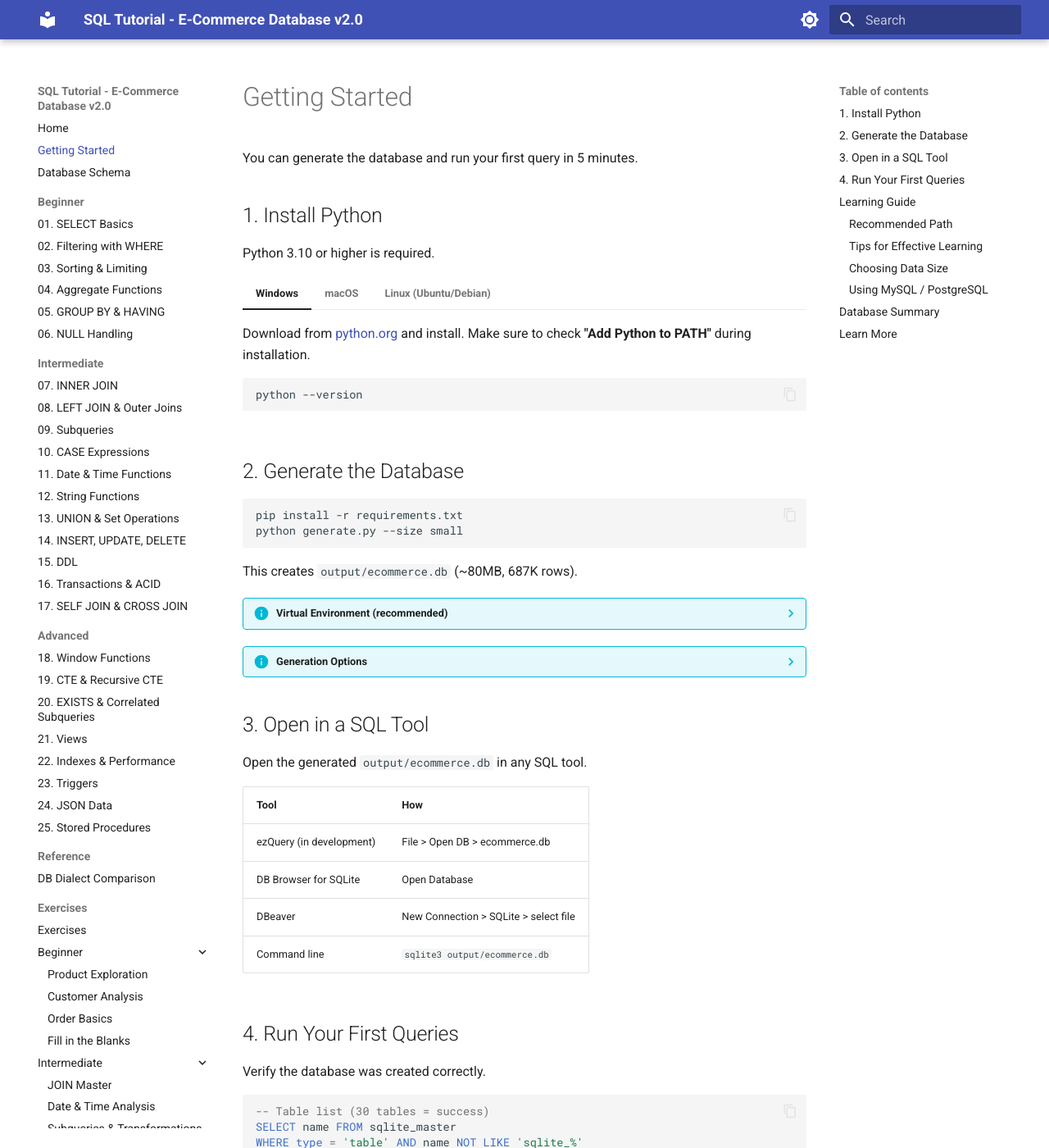
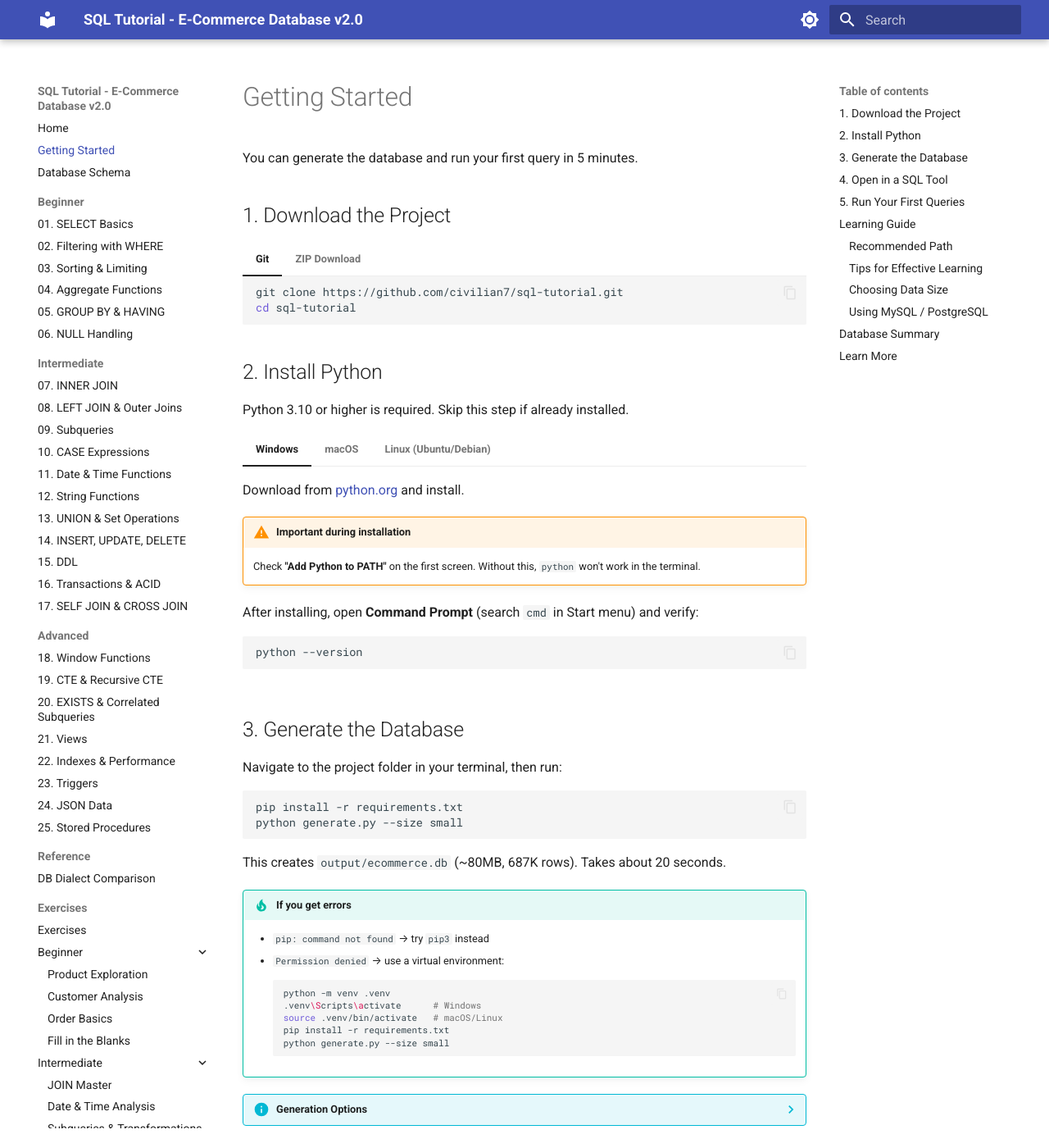
Before and after one commit to civilian7/sql-tutorial, an MkDocs documentation site: the page built from docs/en/getting-started.md, in a window 1280 px wide and 1400 px high. Shown: the whole window at 82% size. Built offline with MkDocs 1.6.1 and Material for MkDocs 9.7.7, drawn with Linux system fonts in a browser that asks for light colours; some of the changed text lies outside the part shown.

Commit message:
Improve getting-started for beginners (ko/en)
- Add step 1: project download (git clone / ZIP)
- Add terminal opening instructions per OS
- Add Python PATH warning with screenshot-like callout
- Add pip error troubleshooting (pip3, Permission denied, venv)
- Add SQL tool install links, recommend DB Browser for SQLite
- Add expected result preview for first query
- Fix lesson numbers: advanced 17-22 → 18-25
- Restructure from 4 steps to 5 steps (download → python → generate → tool → query)

Co-Authored-By: Claude Opus 4.6 (1M context) <noreply@anthropic.com>

````diff
--- a/docs/en/getting-started.md
+++ b/docs/en/getting-started.md
@@ -2,42 +2,63 @@
 
 You can generate the database and run your first query in 5 minutes.
 
-## 1. Install Python
+## 1. Download the Project
 
-Python 3.10 or higher is required.
+=== "Git"
+    ```bash
+    git clone https://github.com/civilian7/sql-tutorial.git
+    cd sql-tutorial
+    ```
+
+=== "ZIP Download"
+    [Download ZIP from GitHub](https://github.com/civilian7/sql-tutorial/archive/refs/heads/main.zip), extract it, and open the folder.
+
+## 2. Install Python
+
+Python 3.10 or higher is required. Skip this step if already installed.
 
 === "Windows"
     Download from [python.org](https://www.python.org/downloads/) and install.
-    Make sure to check **"Add Python to PATH"** during installation.
 
+    !!! warning "Important during installation"
+        Check **"Add Python to PATH"** on the first screen. Without this, `python` won't work in the terminal.
+
+    After installing, open **Command Prompt** (search `cmd` in Start menu) and verify:
     ```
     python --version
     ```
 
 === "macOS"
+    Open **Terminal** (search `Terminal` in Spotlight):
     ```bash
     brew install python@3.12
+    python3 --version
     ```
 
 === "Linux (Ubuntu/Debian)"
     ```bash
     sudo apt update && sudo apt install python3 python3-pip python3-venv
+    python3 --version
     ```
 
-## 2. Generate the Database
+## 3. Generate the Database
+
+Navigate to the project folder in your terminal, then run:
 
 ```bash
 pip install -r requirements.txt
 python generate.py --size small
 ```
 
-This creates `output/ecommerce.db` (~80MB, 687K rows).
+This creates `output/ecommerce.db` (~80MB, 687K rows). Takes about 20 seconds.
 
-??? info "Virtual Environment (recommended)"
+!!! tip "If you get errors"
+    - `pip: command not found` → try `pip3` instead
+    - `Permission denied` → use a virtual environment:
     ```bash
     python -m venv .venv
+    .venv\Scripts\activate      # Windows
     source .venv/bin/activate   # macOS/Linux
-    .venv\Scripts\activate      # Windows
     pip install -r requirements.txt
     python generate.py --size small
     ```
@@ -51,30 +72,39 @@ This creates `output/ecommerce.db` (~80MB, 687K rows).
     ```
     See the [Generator Reference](generator-guide.md) for all options.
 
-## 3. Open in a SQL Tool
+## 4. Open in a SQL Tool
 
-Open the generated `output/ecommerce.db` in any SQL tool.
+Open the generated `output/ecommerce.db` in a SQL tool. **If this is your first time, we recommend DB Browser for SQLite** — it's free and easy to install.
 
-| Tool | How |
-|------|-----|
-| ezQuery (in development) | File > Open DB > ecommerce.db |
-| DB Browser for SQLite | Open Database |
-| DBeaver | New Connection > SQLite > select file |
-| Command line | `sqlite3 output/ecommerce.db` |
+| Tool | Install | Open File |
+|------|---------|-----------|
+| **DB Browser for SQLite** (recommended) | [sqlitebrowser.org](https://sqlitebrowser.org/dl/) | Open Database > ecommerce.db |
+| DBeaver | [dbeaver.io](https://dbeaver.io/download/) | New Connection > SQLite > select file |
+| Command line | (no install needed) | `sqlite3 output/ecommerce.db` |
 
-## 4. Run Your First Queries
+## 5. Run Your First Queries
 
-Verify the database was created correctly.
+Verify the database was created correctly. Type the following in your SQL tool and execute.
 
 ```sql
--- Table list (30 tables = success)
+-- Check table list
 SELECT name FROM sqlite_master
 WHERE type = 'table' AND name NOT LIKE 'sqlite_%'
 ORDER BY name;
 ```
 
+You should see 30 tables:
+
+| name |
+|------|
+| calendar |
+| cart_items |
+| carts |
+| categories |
+| ... (30 total) |
+
 ```sql
--- Sample 5 customers
+-- Sample customer data
 SELECT name, email, grade, point_balance
 FROM customers
 LIMIT 5;
````
Also changed, not shown: other parts of docs/en/getting-started.md (+2 -2 lines), docs/ko/getting-started.md (+51 -21 lines).
